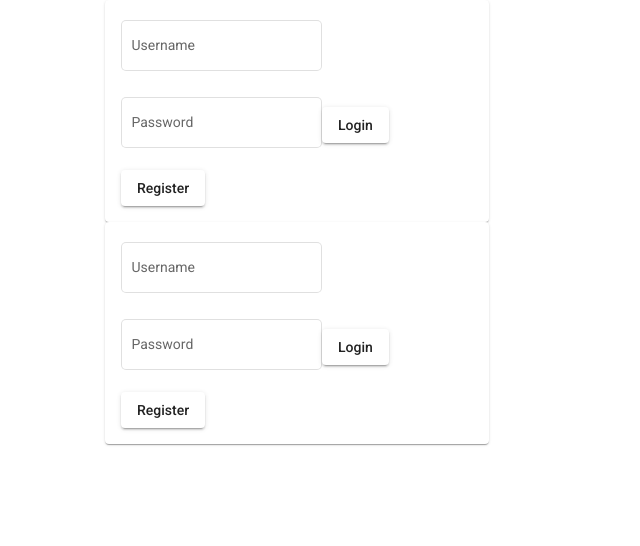
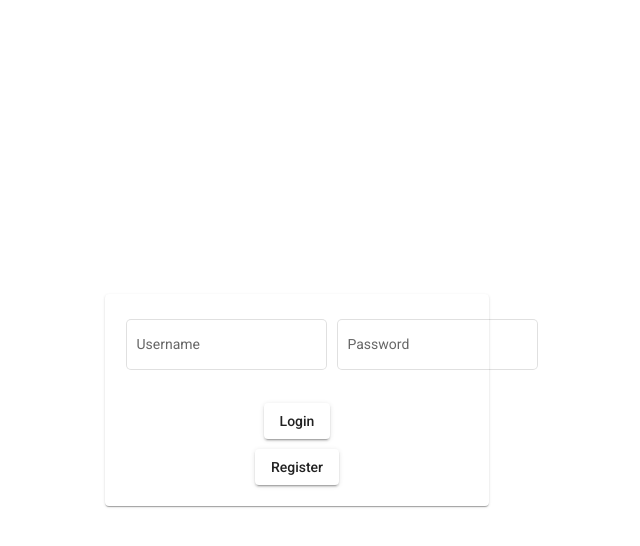
Before and after one commit to ZangerlA/WebTechFront, an Angular app: page / in a window 1280 px wide. Shown: the top 546 px of the page, without its empty margins (343-983 px from the left). Built offline with nearby package versions, Linux system fonts and the light colour scheme.

Commit message:
Update Login Component

```diff
--- a/src/app/app.component.html
+++ b/src/app/app.component.html
@@ -1,4 +1 @@
-<div>
-  <app-login></app-login>
-</div>
 <router-outlet></router-outlet>
--- a/src/app/components/login/login.component.css
+++ b/src/app/components/login/login.component.css
@@ -0,0 +1,3 @@
+button, mat-form-field{
+  margin: 5px;
+}
--- a/src/app/components/login/login.component.html
+++ b/src/app/components/login/login.component.html
@@ -1,7 +1,7 @@
-<div fxLayoutAlign="center center">
-  <mat-card fxFlex="30">
+<div fxLayoutAlign="center center" fxFlexFill>
+  <mat-card fxFlex="30" class="FormContainer">
     <form class="Login-form">
-
+      <div fxLayout="inline" >
         <mat-form-field appearance="outline">
           <mat-label>Username</mat-label>
           <input matInput>
@@ -11,10 +11,16 @@
           <mat-label>Password</mat-label>
           <input matInput type="password">
         </mat-form-field>
+      </div>
+      <div fxLayoutAlign="center">
+        <button mat-raised-button type="submit" ><!--(click)="tryLogin()"-->Login</button>
+      </div>
 
-      <button mat-raised-button type="submit" (click)="tryLogin()">Login</button>
     </form>
 
-    <button mat-raised-button (click)="getRegistration()">Register</button>
+    <div fxLayoutAlign="center">
+      <button mat-raised-button><!--(click)="getRegistration()"-->Register</button>
+    </div>
+
   </mat-card>
 </div>
```
Lines whose indentation alone changed are shown as unchanged.
